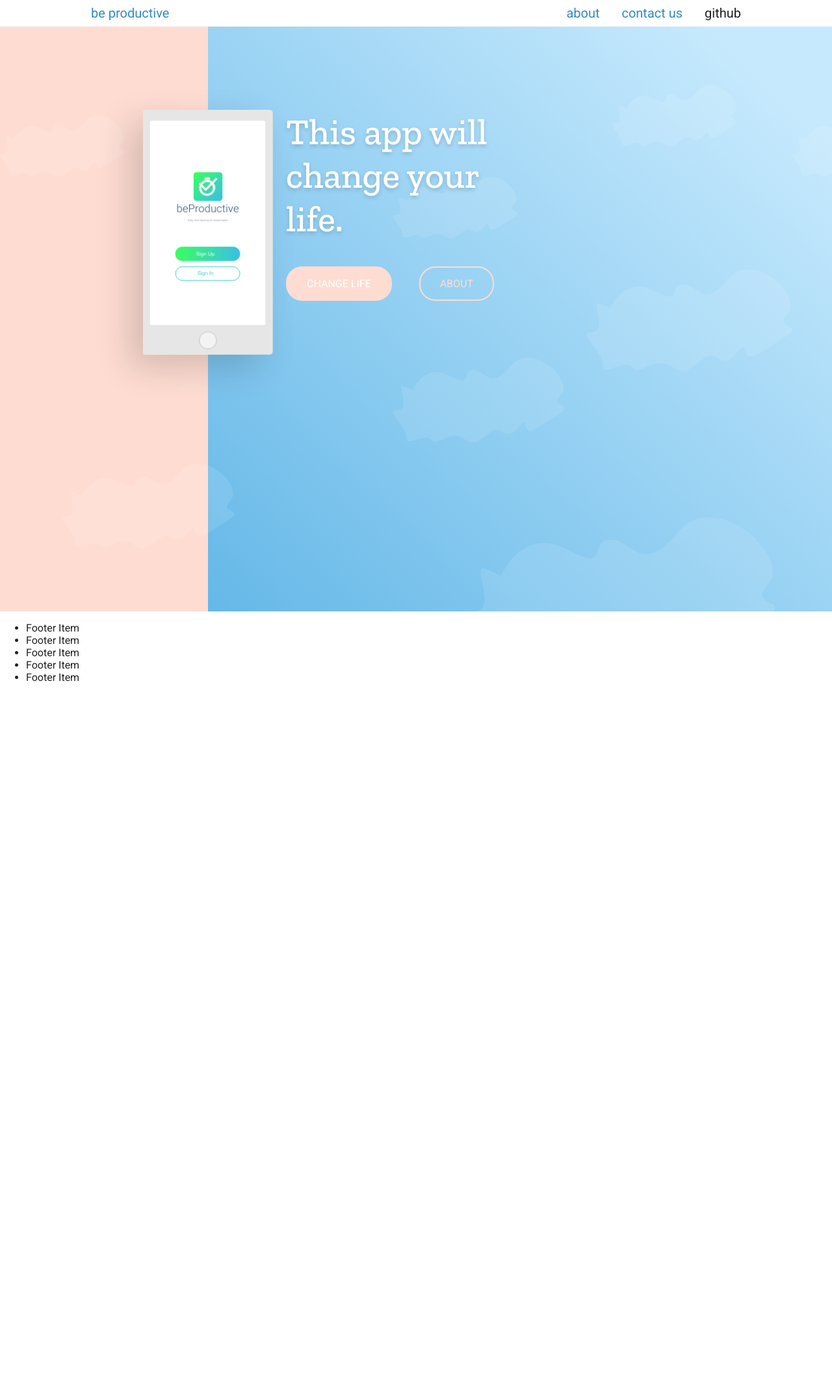
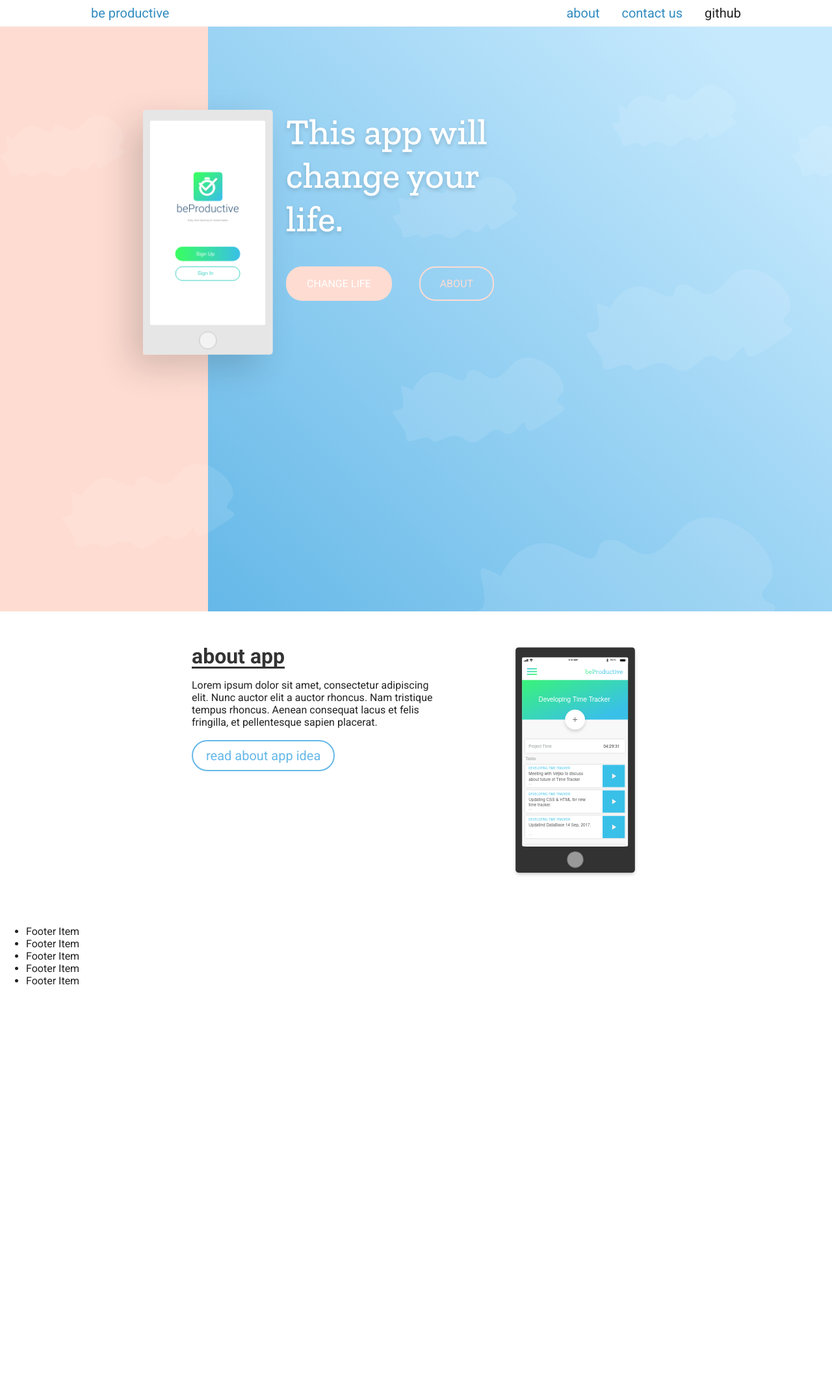
Before and after one commit to johnofficial/beproductive-site, a Jekyll site: the page built from _pages/index.html, in a window 1280 px wide. Shown: the whole page at 65% size. Built offline with Jekyll 4.4.1, drawn with Linux system fonts in a browser that asks for light colours; Markdown is read by kramdown in place of the engine named in the settings; before the commit the page ends 1657 px from its top, so only the background shows below that.

Commit message:
[UPDATE]: About section on Home page.

```diff
--- /dev/null
+++ b/_includes/pages/home-page/about.html
@@ -0,0 +1,12 @@
+<section class="about-section w-100-percent">
+    <div class="about-section-wrap center-container pad">
+        <div class="text-container">
+            <h3 class="title" animate>about app</h3>
+            <p animate>Lorem ipsum dolor sit amet, consectetur adipiscing elit. Nunc auctor elit a auctor rhoncus. Nam tristique tempus rhoncus. Aenean consequat lacus et felis fringilla, et pellentesque sapien placerat. </p>
+            <a class="small-blank-btn dark-blue" href="" animate>read about app idea</a>
+        </div>
+        <div class="img-container">
+            <img src="{{site.baseurl}}/assets/img/phone-black.svg" alt="{{site.title}} | Phone App" animate>
+        </div>
+    </div>
+</section>
--- a/_pages/index.html
+++ b/_pages/index.html
@@ -5,3 +5,4 @@ permalink: /
 ---
 
 {% include pages/home-page/hero.html %}
+{% include pages/home-page/about.html %}
--- a/_sass/main.sass
+++ b/_sass/main.sass
@@ -7,3 +7,4 @@
 @import "includes/footer"
 
 @import "pages/home-page/hero"
+@import "pages/home-page/about"
--- a/_sass/theme/_vars.sass
+++ b/_sass/theme/_vars.sass
@@ -3,5 +3,6 @@ $navigation-text-color: #328CC1
 $hero-pink: #FEDCD2
 $hero-blue-dark: #65B8E8
 $hero-blue-light: #C6E9FD
+$title-color: #333333
 
 $default-font-family: 'Roboto', sans-serif
--- a/assets/css/main.css
+++ b/assets/css/main.css
@@ -31,8 +31,42 @@ body {
 
 .mw-1000-px {
   max-width: 1000px; }
-  .mw-1000-px.center-container {
-    margin: auto; }
+
+.mw-720px {
+  max-width: 720px; }
+
+.center-container {
+  margin: auto; }
+
+h3.title {
+  color: #333333;
+  font-size: 32px;
+  margin: 0;
+  padding: 0;
+  position: relative;
+  display: inline;
+  transition: .5s; }
+  h3.title:after, h3.title:before {
+    content: "";
+    display: block;
+    position: absolute;
+    height: 3px;
+    transition: .6s;
+    bottom: 0; }
+  h3.title:after {
+    width: 0%;
+    background: #888; }
+  h3.title:before {
+    width: 20%;
+    background: #333333; }
+  h3.title:hover {
+    color: #888; }
+    h3.title:hover:after {
+      width: 100%; }
+
+h3.title.trigger-animation:before {
+  transition: 2s;
+  width: 100%; }
 
 .button, .blank-button {
   padding-left: 30px;
@@ -41,10 +75,18 @@ body {
   padding-bottom: 15px;
   border-radius: 25px;
   transition: .3s;
-  font-size: 16px; }
+  font-size: 16px;
+  white-space: nowrap; }
   @media (max-width: 480px) {
     .button, .blank-button {
       font-size: 14px; } }
+
+.small-blank-btn {
+  white-space: nowrap;
+  padding: 10px 20px 10px 20px;
+  border-radius: 100px;
+  transition: .3s;
+  font-size: 20px; }
 
 .button.pink {
   background: #FEDCD2;
@@ -59,6 +101,14 @@ body {
   background: transparent; }
   .blank-button.pink:hover {
     background: #FEDCD2;
+    color: white; }
+
+.dark-blue {
+  border: 2px solid #65B8E8;
+  color: #65B8E8;
+  background: transparent; }
+  .dark-blue:hover {
+    background: #65B8E8;
     color: white; }
 
 .mobile-header {
@@ -344,3 +394,54 @@ body {
       color: #444; }
       .text-wrap a.blank-button:hover {
         background: #444; } }
+
+.about-section {
+  padding-top: 50px;
+  padding-bottom: 50px;
+  overflow: hidden;
+  position: relative; }
+
+.about-section-wrap {
+  max-width: 690px;
+  overflow: hidden;
+  display: -ms-flexbox;
+  display: flex;
+  -ms-flex-pack: justify;
+      justify-content: space-between; }
+
+.text-container {
+  width: 55%; }
+  .text-container p {
+    margin-bottom: 30px;
+    opacity: 0;
+    -webkit-transform: translateY(10%);
+            transform: translateY(10%);
+    transition: 4s; }
+    .text-container p.trigger-animation {
+      opacity: 1;
+      -webkit-transform: translateY(0%);
+              transform: translateY(0%); }
+  .text-container a {
+    opacity: 0; }
+    .text-container a.trigger-animation {
+      opacity: 1; }
+
+.img-container img {
+  width: 200px;
+  -webkit-transform: translateX(100%);
+          transform: translateX(100%);
+  transition: 2s; }
+
+.img-container .trigger-animation {
+  -webkit-transform: translateX(0%);
+          transform: translateX(0%); }
+
+@media (max-width: 480px) {
+  .img-container {
+    position: relative;
+    min-height: 363px; }
+    .img-container img {
+      position: absolute;
+      right: -120px; }
+  .text-container {
+    width: 70%; } }
--- a/assets/js/main.js
+++ b/assets/js/main.js
@@ -1,9 +1,10 @@
 $(function() {
-window.scrollBy(0, -1);
-mobileMenu();
-//scrollMenu();
-contactForm();
-parallaxHero();
+	window.scrollBy(0, -1);
+	mobileMenu();
+	//scrollMenu();
+	contactForm();
+	parallaxHero();
+	triggerAnimation();
 
 });
 function mobileMenu(){
@@ -111,3 +112,25 @@ function parallaxHero() {
         $(".clouds").css({"-webkit-transform": "translate(-" +event.pageX/25+ "px, -"+event.pageY/25+"px)"});
     });
 }
+
+function triggerAnimation() {
+    function isScrolledIntoView(elem) {
+        var docViewTop = $(window).scrollTop();
+        var docViewBottom = docViewTop + $(window).height();
+
+        var elemTop = $(elem).offset().top;
+        var elemBottom = elemTop + $(elem).height();
+
+        return (elemTop <= docViewBottom-100);
+    }
+
+    $(window).scroll(function () {
+        $('[animate]').each(function () {
+            if (isScrolledIntoView(this) === true) {
+                $(this).addClass('trigger-animation');
+            }
+        });
+
+    });
+
+}
```
Also changed, not shown: _sass/pages/home-page/_about.sass (added, +41 -0 lines), _sass/theme/_elements.sass (+15 -1 lines), _sass/theme/_syntax.sass (+33 -2 lines), assets/img/airplane.svg (added), assets/img/phone-black.svg (added).
